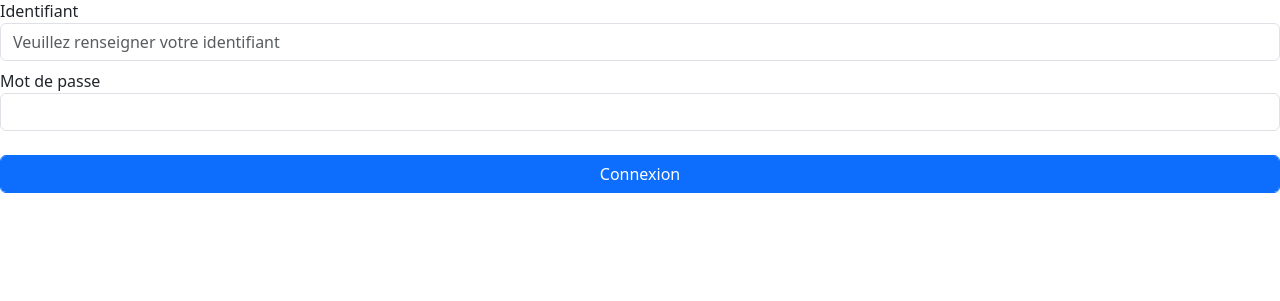
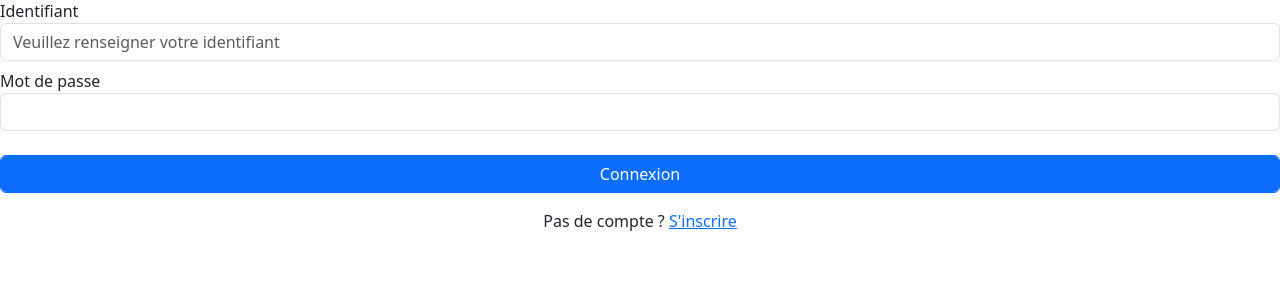
Before and after one commit to Vivi55100/astronomieProject, a PHP site: page /astronomieProject/view/user/login.php in a window 1280 px wide. Shown: the part 329-630 px from the top of the page. Run offline with PHP 8.4, Linux system fonts and the light colour scheme; some libraries are stand-ins or nearby versions.

Commit message:
add link in login for create user if dosn't have an account

```diff
--- a/assets/scss/style.scss
+++ b/assets/scss/style.scss
@@ -67,6 +67,11 @@ body{
         width: 100vw;
         height: 100vh;
     }
+    .createAccount{
+        display: flex;
+        justify-content: center;
+        width: 100%;
+    }
 }
 
 // Medium devices (tablets, 992px and up)
--- a/css/style.css
+++ b/css/style.css
@@ -54,5 +54,10 @@ body .homepage {
   width: 100vw;
   height: 100vh;
 }
+body .createAccount {
+  display: flex;
+  justify-content: center;
+  width: 100%;
+}
 
 /*# sourceMappingURL=style.css.map */
--- a/model/role.php
+++ b/model/role.php
@@ -2,7 +2,7 @@
 
 // role 0 (Visiteur)=> Accès a la page d'accueil ainsi que la page Astres possibilité de se créer un compte pour s'inscrire.
 // role 1 (Inscrit)=> Accès a la page d'accueil, la page Astres, faire des propositions d'astres, accès au quiz, soumettre des commentaires.
-// role 2 (Admin)=> Accès à tout.
+// role 2 (Administrateur)=> Accès à tout.
 
 // l'enum donne une substance aux valeurs numeriques
 
--- a/view/user/create_user.php
+++ b/view/user/create_user.php
@@ -6,7 +6,7 @@
 
 <h1 class="text-center mt-3">Créer un utilisateur</h1>
 
-<form id="form" class="mx-auto" action="controller/user/create_user_ctrl.php" method="POST">
+<form id="form" class="form mx-auto" action="controller/user/create_user_ctrl.php" method="POST">
 
     <label for="last_name">Nom</label>
     <input class="form-control mb-3" type="text" name="last_name" id="last_name">
--- a/view/user/login.php
+++ b/view/user/login.php
@@ -42,3 +42,7 @@
 
     <input class="form-control btn btn-primary my-3" type="submit" value="Connexion">
 </form>
+
+<div class="createAccount">
+    <p>Pas de compte ? <span><a href="view/user/create_user.php">S'inscrire</a></span></p>
+</div>
```
Also changed, not shown: 1 other file.
